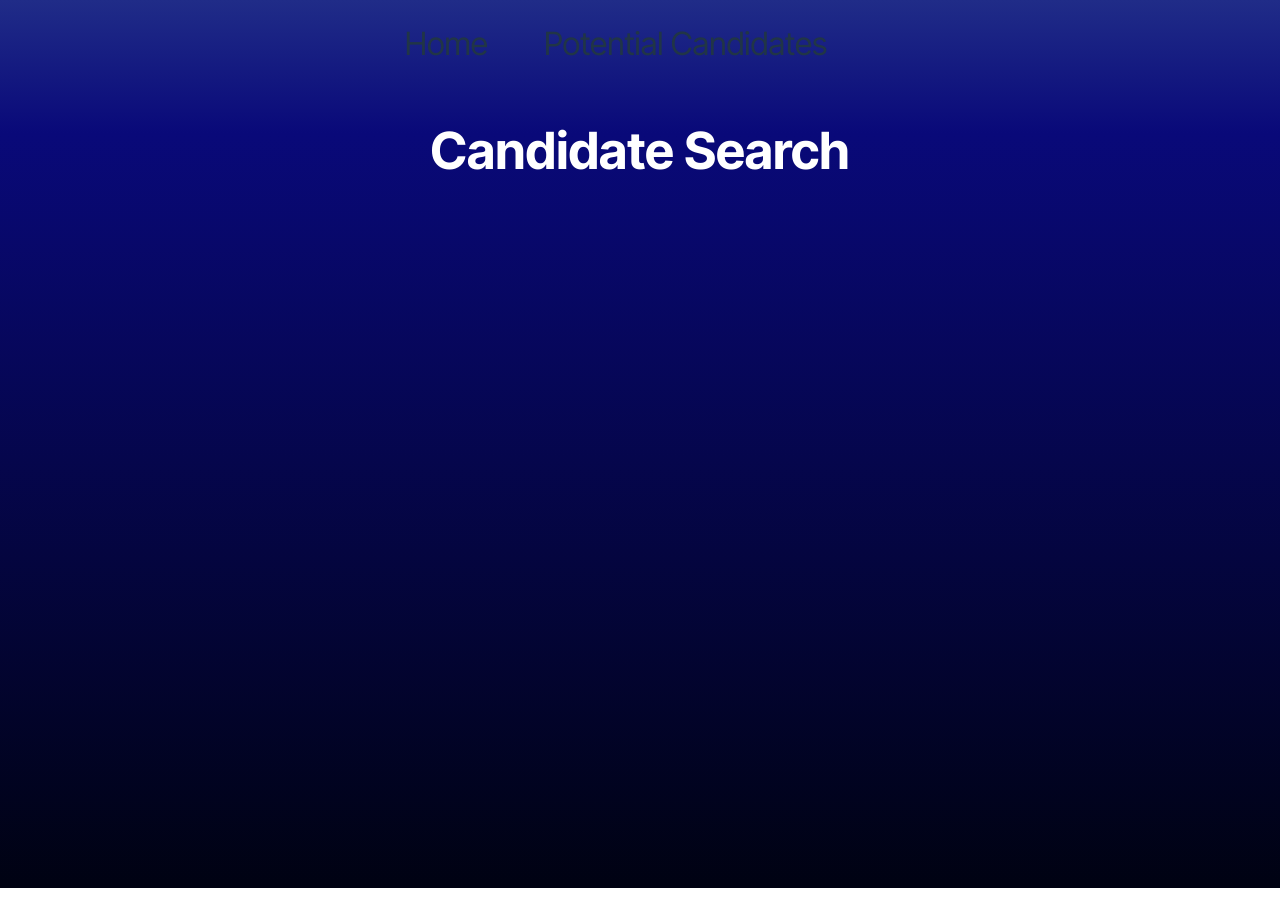
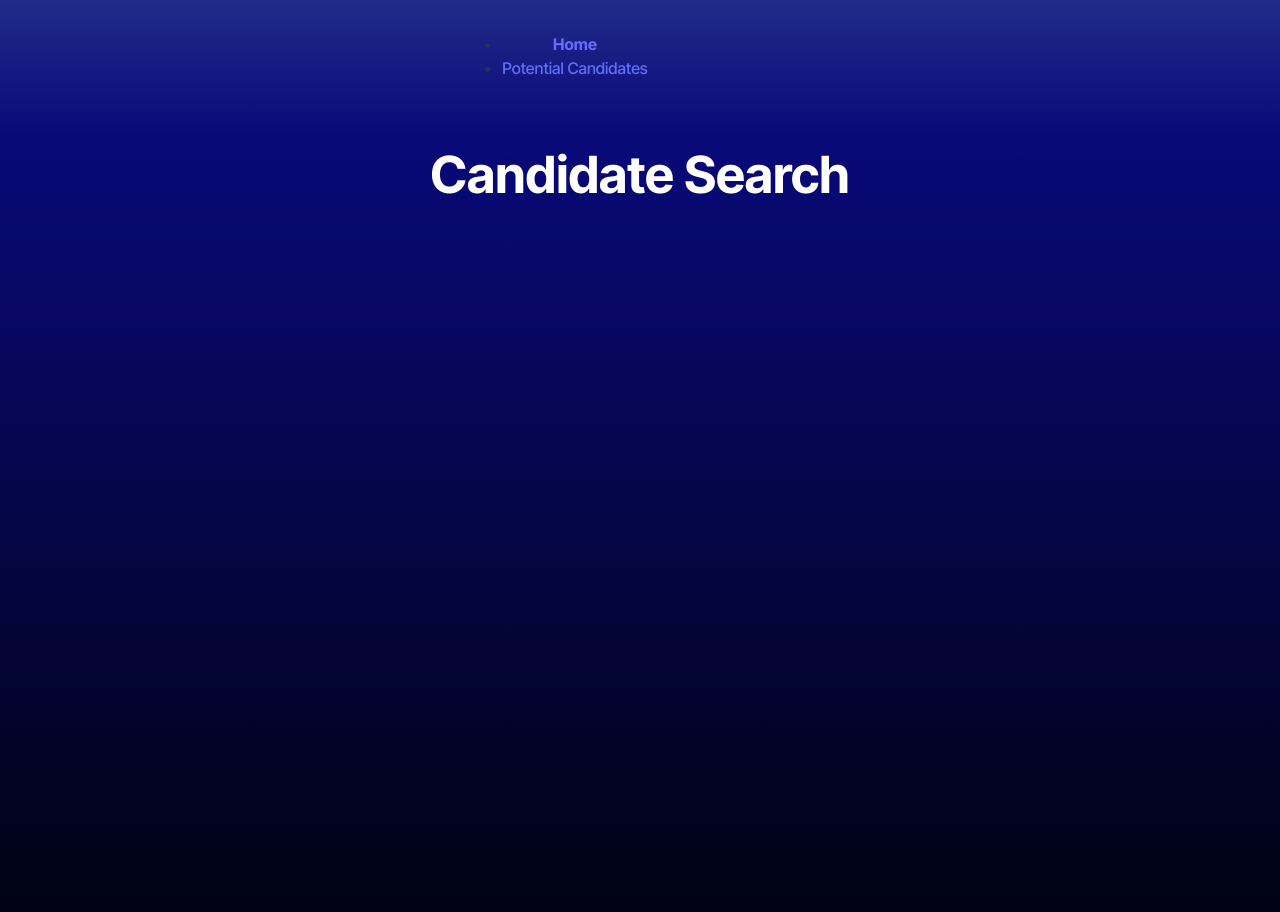
Before and after one commit to bretaj/ReactCandidateSelector, a React (Vite) app: page / in a window 1280 px wide. Before the commit the page ends 888 px from the top, so only its background shows below. Built offline with nearby package versions, Linux system fonts and the light colour scheme.

Commit message:
got links to work

```diff
--- a/src/components/Nav.tsx
+++ b/src/components/Nav.tsx
@@ -1,36 +1,38 @@
-const Nav = () => {
-  // TODO: Add necessary code to display the navigation bar and link between the pages
+
+
+// const Nav = () => {
+//   // TODO: Add necessary code to display the navigation bar and link between the pages
+//   return (
+//     <nav>
+//     <p>Home</p>
+//     <p>Potential Candidates</p>
+//     </nav>
+//   )
+// };
+
+// export default Nav;
+
+// TODO: can I use this routing instead?
+
+import React from 'react';
+import { Link, useLocation } from 'react-router-dom';
+
+const Nav: React.FC = () => {
+  const location = useLocation();
+
   return (
-    <nav>
-    <p>Home</p>
-    <p>Potential Candidates</p>
+    <nav className="nav">
+      <ul>
+        <li>
+              {/* css to get active links to show as darker color */}
+          <Link to="/" className={location.pathname === '/' ? 'active' : ''}>Home</Link>
+        </li>
+        <li>
+          <Link to="/SavedCandidates" className={location.pathname === '/SavedCandidates' ? 'active' : ''}>Potential Candidates</Link>
+        </li>
+      </ul>
     </nav>
-  )
-};
+  );
+}
 
-export default Nav;
-
-// TODO: can I use the routing instead?
-
-// import React from 'react';
-// import { Link, useLocation } from 'react-router-dom';
-
-// const Navigation: React.FC = () => {
-//   const location = useLocation();
-
-//   return (
-//     <nav className="text-right">
-//       <ul>
-//         <li>
-              // css to get active links to show as darker color
-//           <Link to="/" className={location.pathname === '/' ? 'active' : ''}>Home</Link>
-//         </li>
-//         <li>
-//           <Link to="/SavedCandidates" className={location.pathname === '/SavedCandidates' ? 'active' : ''}>Potential Candidates</Link>
-//         </li>
-//       </ul>
-//     </nav>
-//   );
-// }
-
-// export default Nav
+export default Nav
--- a/src/index.css
+++ b/src/index.css
@@ -101,14 +101,14 @@ header p{
   padding-right: 3rem;
 }
 
-nav {
+.nav {
   display: flex;
   text-align: center;
   padding: 1em 2em;
   width: 100%;
 }
 
-/* .nav-item {
+.nav-item {
   padding: 0 0.5rem;
   list-style: none;
 }
@@ -116,7 +116,7 @@ nav {
 .nav-link {
   color: #fff;
   text-decoration: none;
-} */
+}
 
 .active {
   font-weight: 700;
```
